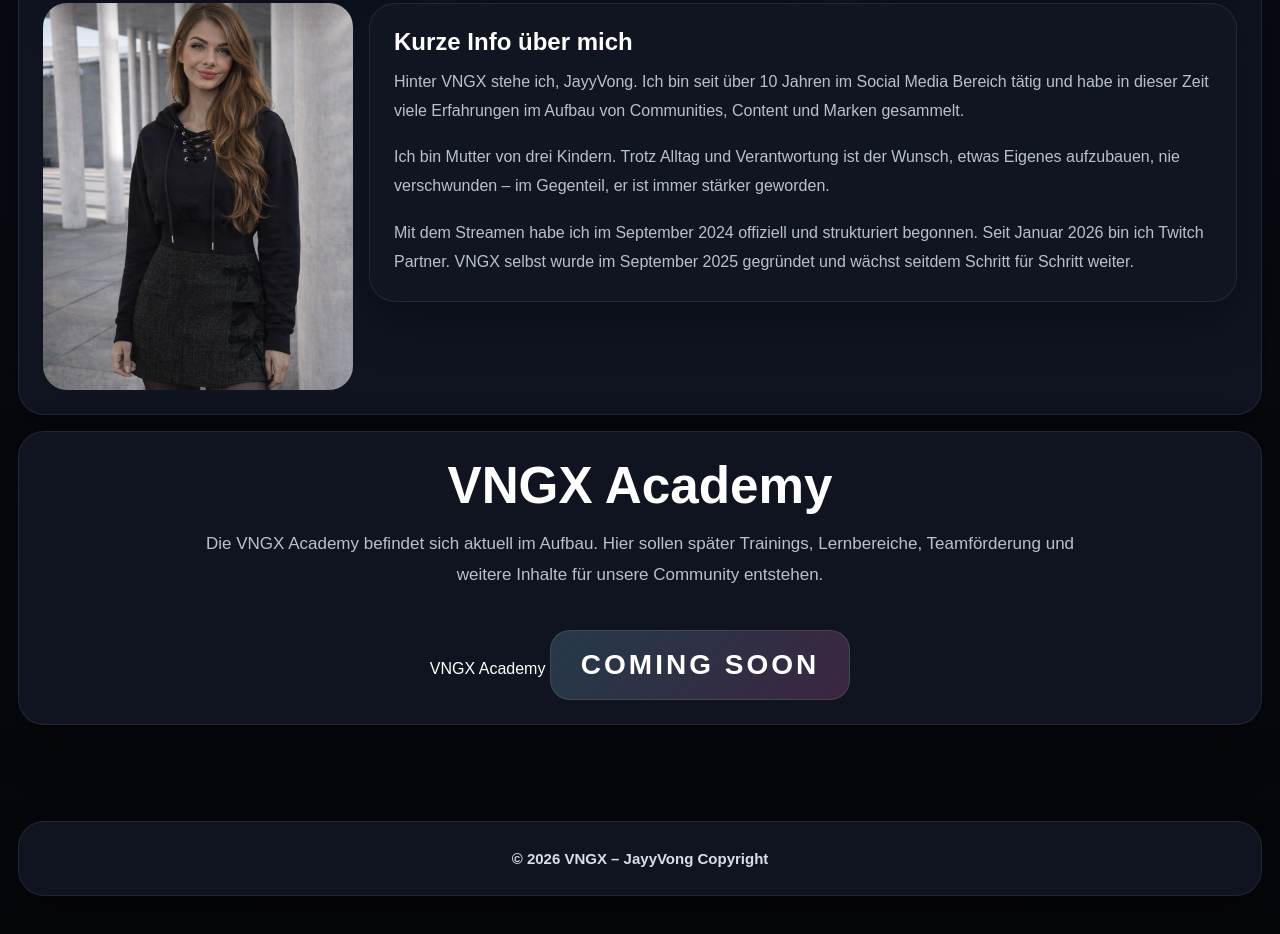
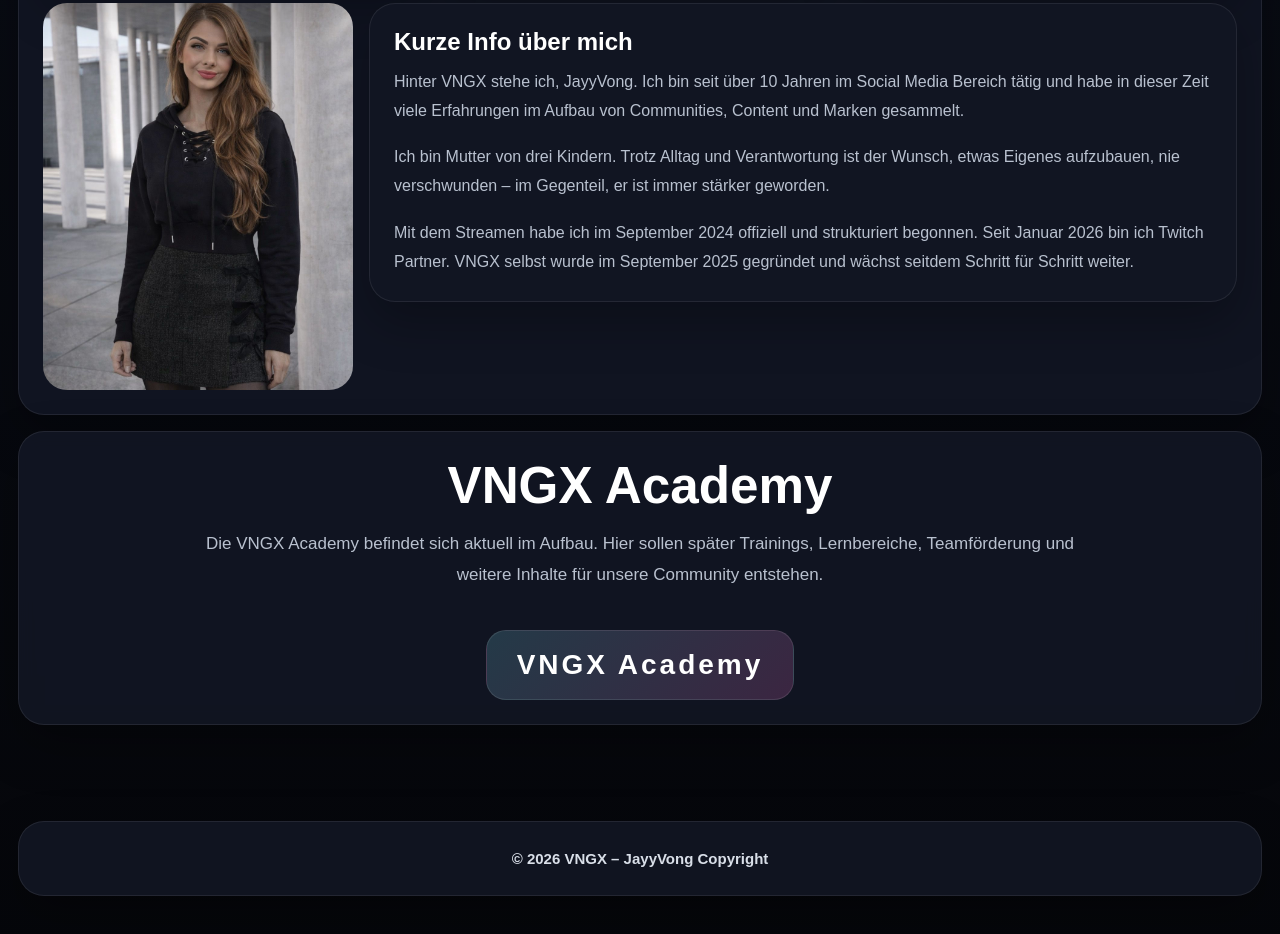
Before and after one commit to JayyVong/VNGX, a plain HTML site: page index.html in a window 1280 px wide. Shown: the part 1272-2206 px from the top of the page. Drawn offline with Linux system fonts and the light colour scheme.

Commit message:
Update index.html

```diff
--- a/index.html
+++ b/index.html
@@ -730,8 +730,8 @@
           Die VNGX Academy befindet sich aktuell im Aufbau.
           Hier sollen später Trainings, Lernbereiche, Teamförderung und weitere Inhalte für unsere Community entstehen.
         </p>
-        <a href="academy-login.html" class="academy-link">VNGX Academy</a>
-        <div class="coming-soon">COMING SOON</div>
+
+        <div class="coming-soon"><a href="academy-login.html" class="academy-link">VNGX Academy</a></div>
       </div>
     </section>
   </main>
```
